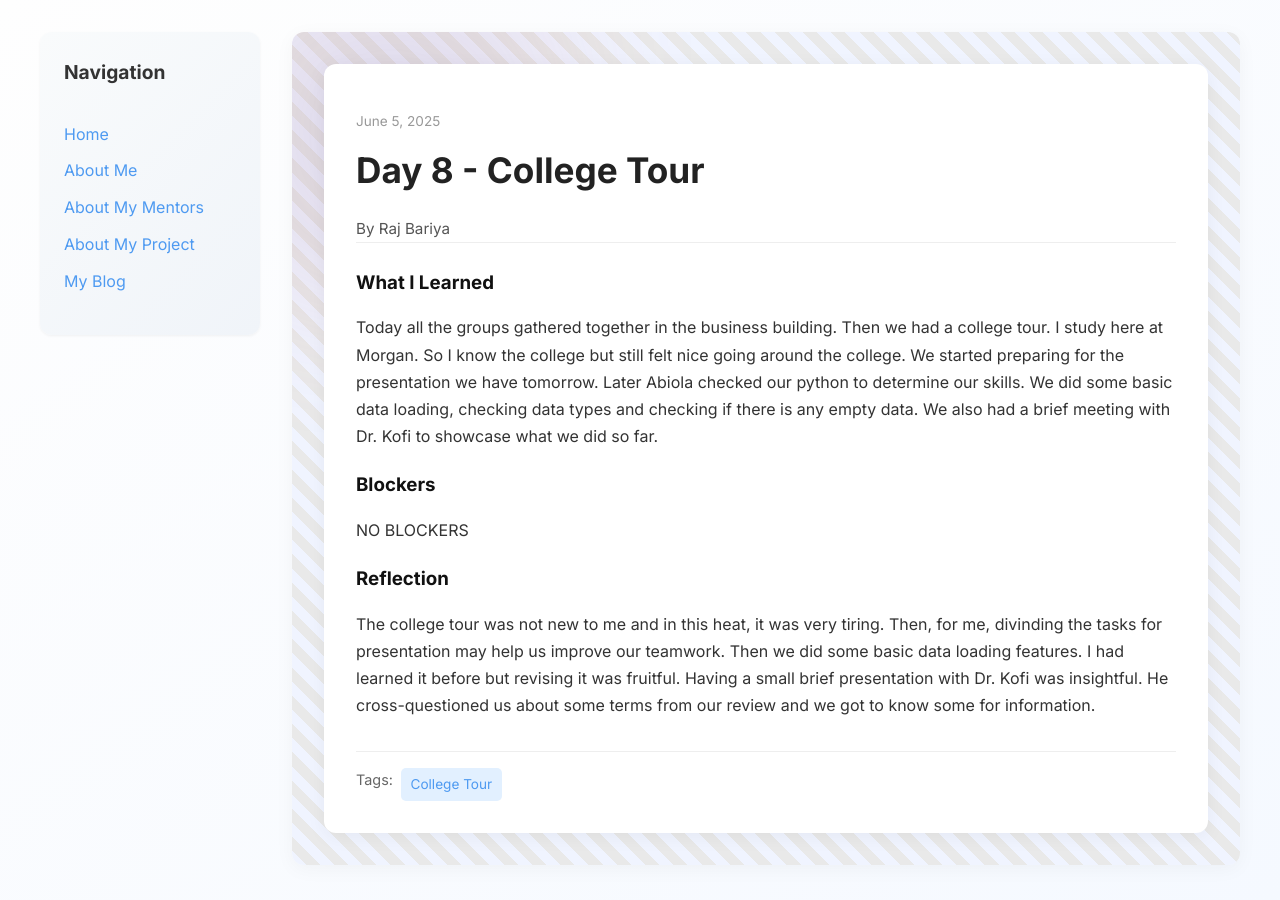
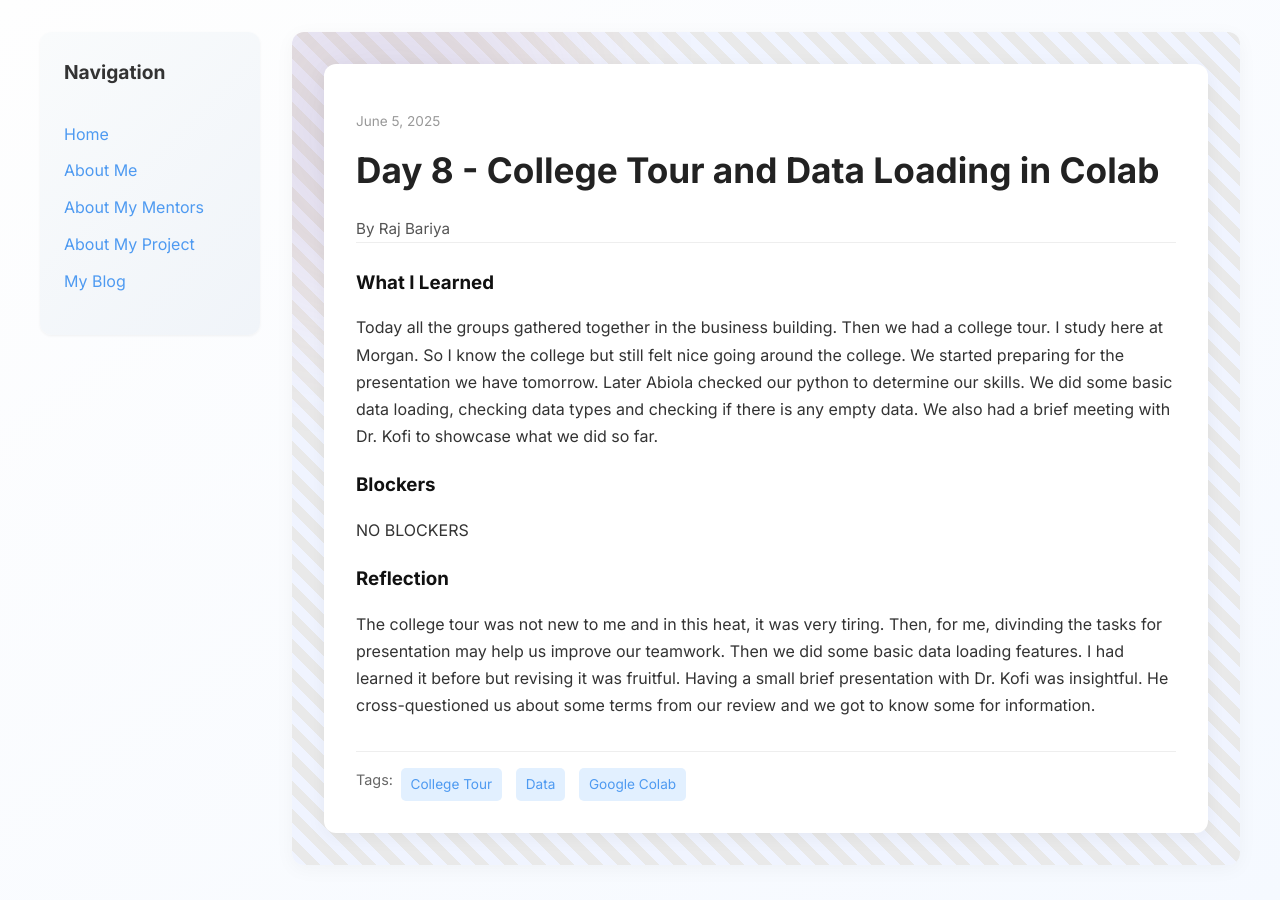
Before and after one commit to rajbariyaa/rajbariyaa.github.io, a Jekyll site: the page built from _posts/2025-06-5-day-8.md, in a window 1280 px wide. Built offline with Jekyll 4.4.1, drawn with Linux system fonts in a browser that asks for light colours.

Commit message:
Update 2025-06-5-day-8.md

```diff
--- a/_posts/2025-06-5-day-8.md
+++ b/_posts/2025-06-5-day-8.md
@@ -1,10 +1,10 @@
 ---
 layout: post
-title: "Day 8 -  College Tour"
+title: "Day 8 -  College Tour and Data Loading in Colab"
 date: 2025-06-05
 author: Raj Bariya
 permalink: /day8.html
-tags: ["College Tour"]
+tags: ["College Tour", "Data" ,"Google Colab"]
 
 what_i_learned: |
   Today all the groups gathered together in the business building. Then we had a college tour. I study here at Morgan. So I know the college but still felt nice going around the college. We started preparing for the presentation we have tomorrow. Later Abiola checked our python to determine our skills. We did some basic data loading, checking data types and checking if there is any empty data. We also had a brief meeting with Dr. Kofi to showcase what we did so far.
```
